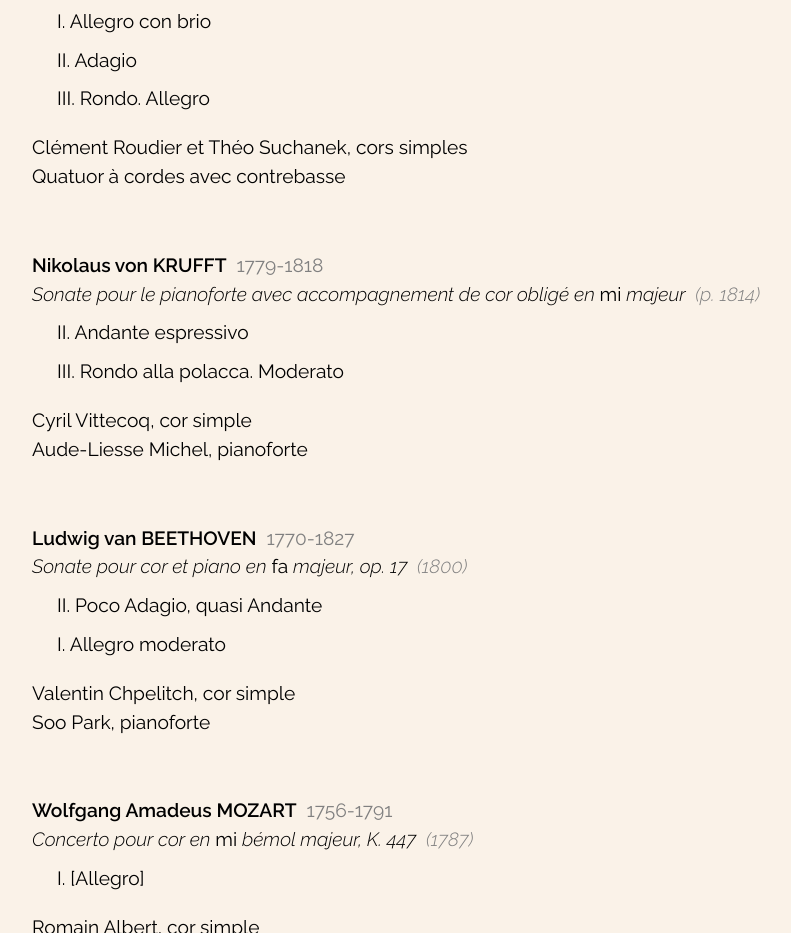
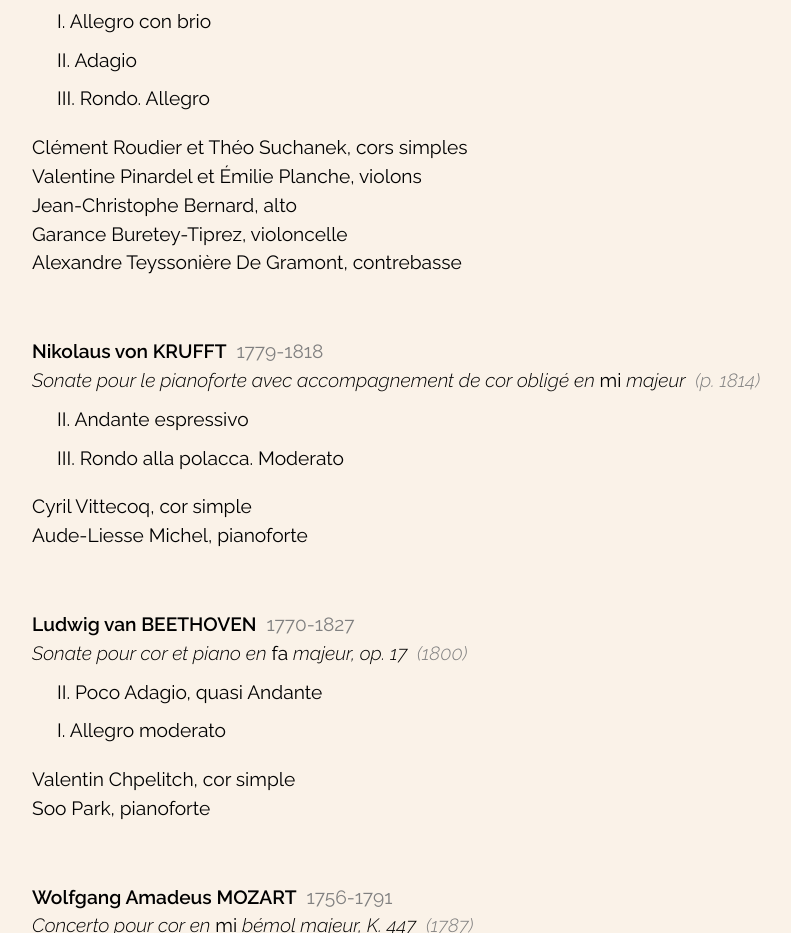
Before and after one commit to puzzi22/program, a website built with Parcel: page index.html in a window 1280 px wide. Shown: the part 1584-2517 px from the top of the page, without its empty margins (68-859 px from the left). Built offline with nearby package versions, Linux system fonts and the light colour scheme.

Commit message:
correction names

```diff
--- a/index.html
+++ b/index.html
@@ -84,7 +84,10 @@
 				<div class="movement">III. Rondo. Allegro</div>
 				<div class="musicians">
 					Clément Roudier et Théo Suchanek, cors simples
-					<br />Quatuor à cordes avec contrebasse
+					<br />Valentine Pinardel et Émilie
+					Planche, violons <br />Jean-Christophe Bernard, alto <br />Garance
+					Buretey-Tiprez, violoncelle <br />Alexandre Teyssonière De Gramont,
+					contrebasse
 				</div>
 			</section>
 
```
Also changed, not shown: dist/index.html.
